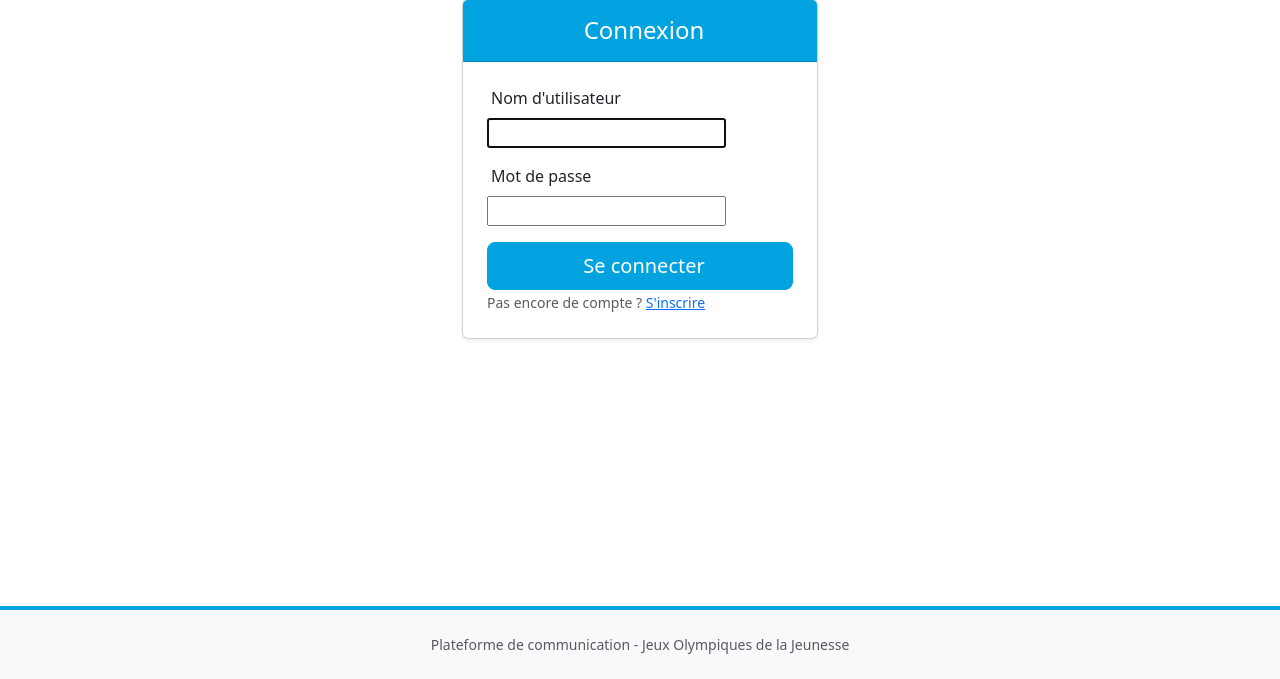
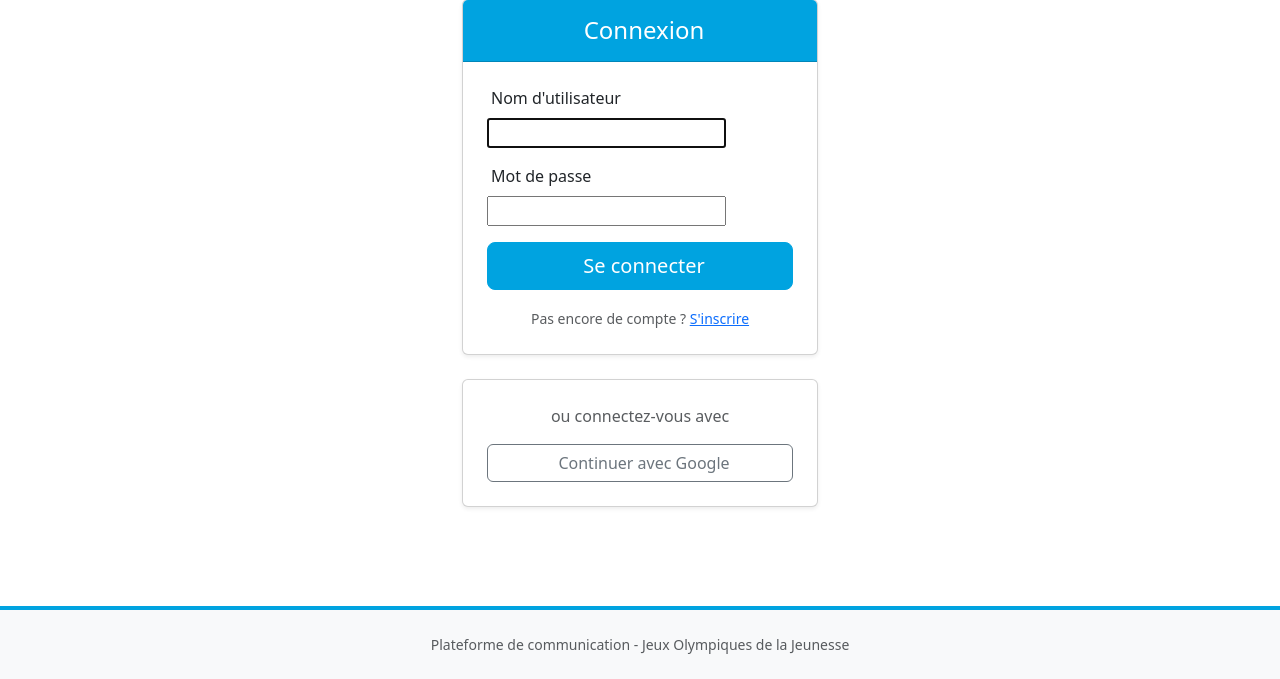
Before and after one commit to Kya127/JOJ_NEWS, a Django app: page /auth/login/ in a window 1280 px wide. Shown: the part 121-800 px from the top of the page. Run offline with Django 5.2, Linux system fonts and the light colour scheme.

Commit message:
modification du login.html pour integrer le bouton connexion avec google

```diff
--- a/blog/templates/registration/login.html
+++ b/blog/templates/registration/login.html
@@ -4,7 +4,8 @@
 
 <div class="row justify-content-center">
     <div class="col-md-6 col-lg-4">
-        <div class="card shadow-sm">
+        <!-- Formulaire de connexion classique -->
+        <div class="card shadow-sm mb-4">
             <div class="card-header bg-dakar-primary text-white text-center py-3">
                 <h4 class="mb-0">
                     <i class="bi bi-person-circle me-2"></i>
@@ -60,7 +61,7 @@
                         </div>
                     </div>
 
-                    <div class="d-grid">
+                    <div class="d-grid mb-3">
                         <button type="submit" class="btn btn-dakar btn-lg">
                             <i class="bi bi-box-arrow-in-right me-2"></i>
                             Se connecter
@@ -68,7 +69,7 @@
                     </div>
                 </form>
 
-                <div class="auth-footer">
+                <div class="text-center">
                     <small class="text-muted">
                         Pas encore de compte ?
                         <a href="{% url 'articles:inscrire' %}">S'inscrire</a>
@@ -76,6 +77,21 @@
                 </div>
             </div>
         </div>
+
+        <!-- Bouton de connexion Google -->
+        <div class="card shadow-sm">
+            <div class="card-body p-4">
+                <div class="text-center mb-3">
+                    <span class="text-muted">ou connectez-vous avec</span>
+                </div>
+                <div class="d-grid">
+                    <a href="{% url 'google_auth:google_login' %}" class="btn btn-outline-secondary">
+                        <i class="bi bi-google me-2"></i>
+                        Continuer avec Google
+                    </a>
+                </div>
+            </div>
+        </div>
     </div>
 </div>
 
```
